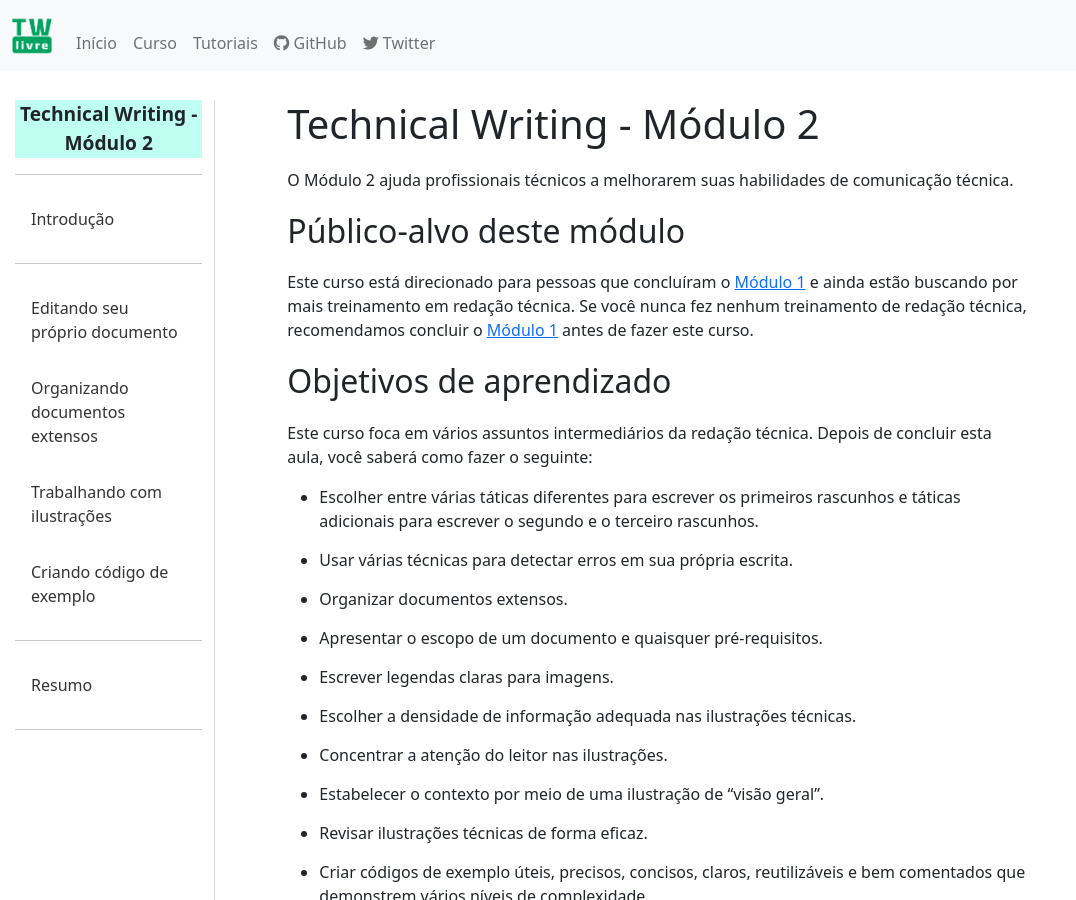
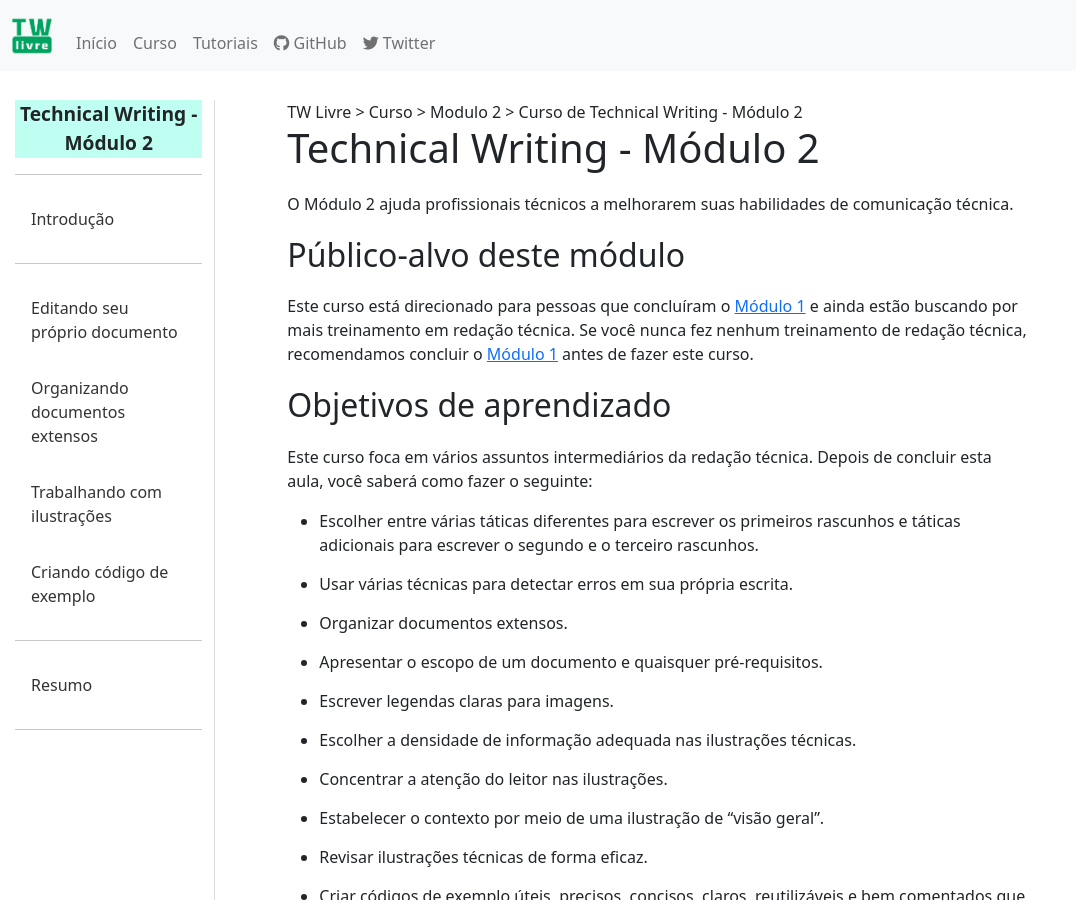
Before and after one commit to james-sabel/tw-livre, a Jekyll site: the page built from modulo-2/introducao.md, in a window 1280 px wide and 900 px high. Shown: the whole window, without its empty margins (0-1076 px from the left). Built offline with Jekyll 4.4.1, drawn with Linux system fonts in a browser that asks for light colours; nearby versions of some CDN libraries.

Commit message:
add: include breadcrumb at curso-module-2.html

```diff
--- a/_layouts/curso-modulo-2.html
+++ b/_layouts/curso-modulo-2.html
@@ -17,6 +17,8 @@
             {% include sidebar-modulo-2.html %}
         </div>
         <div class="col-sm-10 curso-conteudo">
+            <!-- incluir breadcrumb -->
+            {% include breadcrumbs.html %}
             {{ content }}
         </div>
     </div>
```
